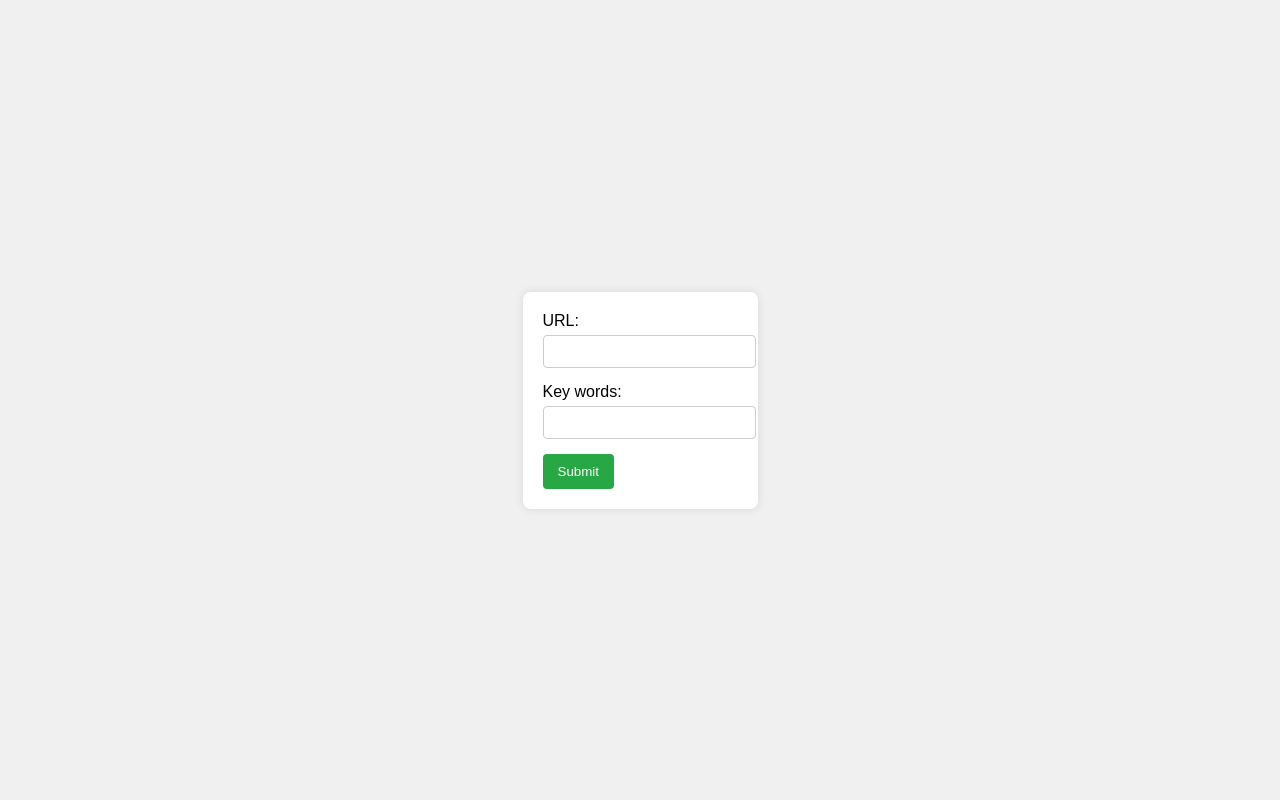
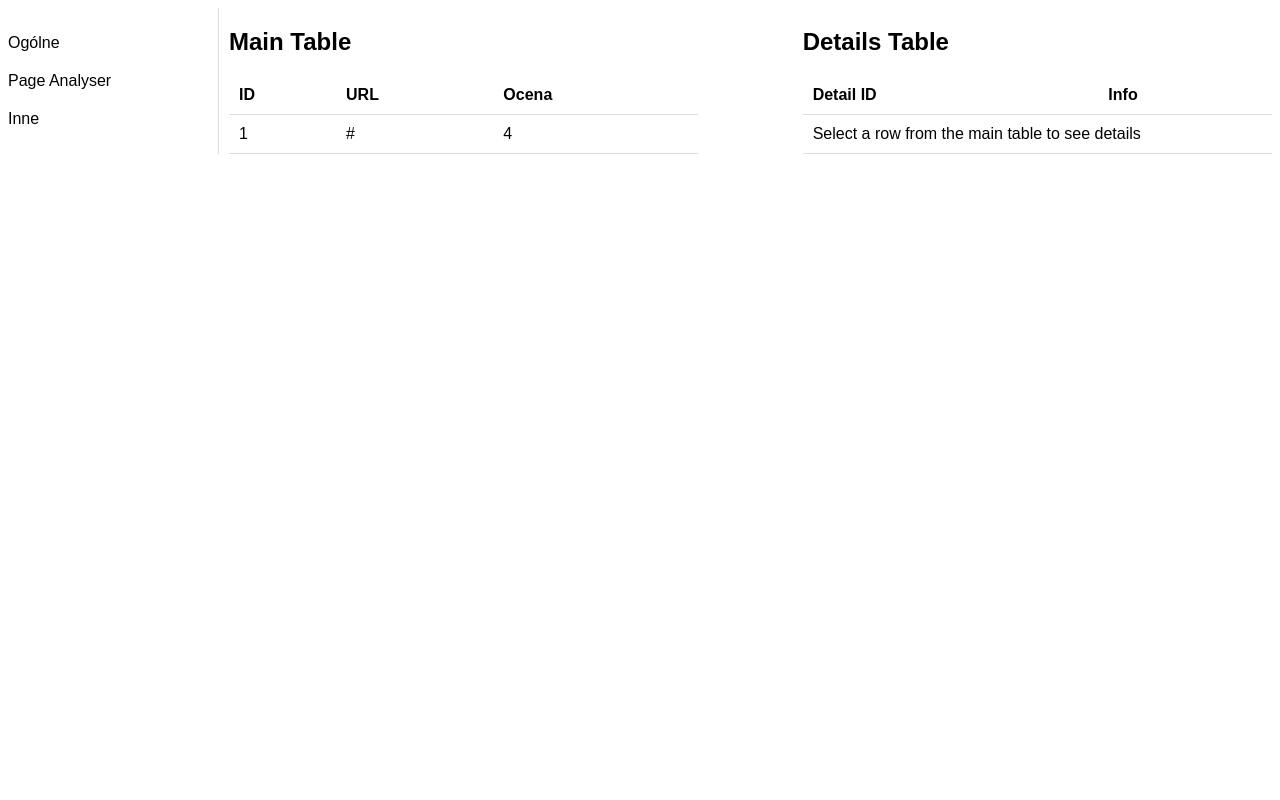
Before and after one commit to Lewyyy00/WhiteHat-SEO-Analyser, a Flask app: template templates/index.html in a window 1280 px wide. Run offline with Flask 3, Linux system fonts and the light colour scheme; the template is opened without the code that fills it: most values are stand-ins (such as "Sample title", 1, 10 or a date in 2020); parts of the project's set-up code (start-up, migrations or seed data) failed here and were passed over.

Commit message:
added new web gui

```diff
--- /dev/null
+++ b/SEO_pro/app.py
@@ -0,0 +1,25 @@
+from flask import Flask, render_template, jsonify, request
+from logic import *
+from analyser import *
+
+app = Flask(__name__, template_folder="../templates", static_folder="../static")
+
+@app.route('/')
+def index():
+    page_analyser = UrlStructure('https://www.scrapingbee.com/blog/crawling-python/')  # Zmień na odpowiednią stronę
+    links_200 = page_analyser.get_all_internal_links()
+    main_table_data = [{"id": idx + 1, "url": url, "rating": 5} for idx, url in enumerate(links_200)]
+    return render_template('index.html', main_table_data=main_table_data)
+
+@app.route('/details/<int:id>')
+def details(id):
+    details_table_data = {
+        1: [{"detail_id": 1, "info": "Detail 1 for URL 1"}, {"detail_id": 2, "info": "Detail 2 for URL 1"}],
+        2: [{"detail_id": 3, "info": "Detail 1 for URL 2"}],
+        3: [{"detail_id": 4, "info": "Detail 1 for URL 3"}, {"detail_id": 5, "info": "Detail 2 for URL 3"}],
+    }
+    details = details_table_data.get(id, [])
+    return jsonify(details)
+
+if __name__ == '__main__':
+    app.run(debug=True)
--- a/code/app.py
+++ /dev/null
@@ -1,31 +0,0 @@
-from flask import Flask, render_template, request, redirect, url_for
-from logic import WebsiteData
-
-app = Flask(__name__)
-
-@app.route('/')
-def index():
-    return render_template('index.html')
-
-@app.route('/result_page', methods=['POST'])
-def submit():
-    url = request.form['url']
-    keywords = request.form['keywords']
-    website_data = WebsiteData(url)
-
-    title = website_data.get_title()
-    headings = website_data.get_headings()
-    paragraphs = website_data.get_paragraphs()
-    all_links = website_data.get_all_links()
-    #all_404 = website_data.get_all_404_links()
-
-    return render_template('results.html',
-                           title = title,
-                           headings = headings,
-                           paragraphs = paragraphs,
-                           all_links = all_links,
-                           #all_404 = all_404
-                           )
-
-if __name__ == '__main__':
-    app.run(debug=True)
--- a/static/styles.css
+++ b/static/styles.css
@@ -1,45 +1,44 @@
 body {
     font-family: Arial, sans-serif;
-    background-color: #f0f0f0;
-    display: flex;
-    justify-content: center;
-    align-items: center;
-    height: 100vh;
-    margin: 0;
 }
 
-.form-container {
-    background-color: #fff;
-    padding: 20px;
-    border-radius: 8px;
-    box-shadow: 0 0 10px rgba(0, 0, 0, 0.1);
+.container {
+    display: flex;
 }
 
-.form-group {
-    margin-bottom: 15px;
+.menu {
+    width: 200px;
+    border-right: 1px solid #ddd;
+    padding-right: 10px;
 }
 
-label {
-    display: block;
-    margin-bottom: 5px;
+.menu ul {
+    list-style-type: none;
+    padding: 0;
 }
 
-input[type="text"] {
-    width: 100%;
-    padding: 8px;
-    border: 1px solid #ccc;
-    border-radius: 4px;
+.menu ul li {
+    padding: 10px 0;
 }
 
-button {
-    padding: 10px 15px;
-    border: none;
-    border-radius: 4px;
-    background-color: #28a745;
-    color: #fff;
-    cursor: pointer;
+.content {
+    display: flex;
+    flex-grow: 1;
+    justify-content: space-between;
+    padding-left: 10px;
 }
 
-button:hover {
-    background-color: #218838;
+.main-table, .details-table {
+    width: 45%;
 }
+
+table {
+    width: 100%;
+    border-collapse: collapse;
+}
+
+th, td {
+    padding: 10px;
+    text-align: left;
+    border-bottom: 1px solid #ddd;
+}
--- a/templates/index.html
+++ b/templates/index.html
@@ -1,24 +1,78 @@
 <!DOCTYPE html>
-<html lang="pl">
+<html lang="en">
 <head>
     <meta charset="UTF-8">
     <meta name="viewport" content="width=device-width, initial-scale=1.0">
-    <title>WhiteHatSEO</title>
+    <title>Page Analyser</title>
     <link rel="stylesheet" href="{{ url_for('static', filename='styles.css') }}">
+    <script src="https://code.jquery.com/jquery-3.6.0.min.js"></script>
 </head>
 <body>
-    <div class="form-container">
-        <form action="/result_page" method="post">
-            <div class="form-group">
-                <label for="url">URL:</label>
-                <input type="text" id="url" name="url" required>
+    <div class="container">
+        <div class="menu">
+            <ul>
+                <li>Ogólne</li>
+                <li>Page Analyser</li>
+                <li>Inne</li>
+            </ul>
+        </div>
+        <div class="content">
+            <div class="main-table">
+                <h2>Main Table</h2>
+                <table>
+                    <thead>
+                        <tr>
+                            <th>ID</th>
+                            <th>URL</th>
+                            <th>Ocena</th>
+                        </tr>
+                    </thead>
+                    <tbody>
+                        {% for row in main_table_data %}
+                        <tr data-id="{{ row.id }}">
+                            <td>{{ row.id }}</td>
+                            <td>{{ row.url }}</td>
+                            <td>{{ row.rating }}</td>
+                        </tr>
+                        {% endfor %}
+                    </tbody>
+                </table>
             </div>
-            <div class="form-group">
-                <label for="keywords">Key words:</label>
-                <input type="text" id="keywords" name="keywords" required>
+            <div class="details-table">
+                <h2>Details Table</h2>
+                <table>
+                    <thead>
+                        <tr>
+                            <th>Detail ID</th>
+                            <th>Info</th>
+                        </tr>
+                    </thead>
+                    <tbody id="details-body">
+                        <tr>
+                            <td colspan="2">Select a row from the main table to see details</td>
+                        </tr>
+                    </tbody>
+                </table>
             </div>
-            <button type="submit">Submit</button>
-        </form>
+        </div>
     </div>
+    <script>
+        $(document).ready(function() {
+            $('tr[data-id]').on('click', function() {
+                const id = $(this).data('id');
+                $.get(`/details/${id}`, function(data) {
+                    let detailsBody = $('#details-body');
+                    detailsBody.empty();
+                    if (data.length === 0) {
+                        detailsBody.append('<tr><td colspan="2">No details available</td></tr>');
+                    } else {
+                        data.forEach(function(detail) {
+                            detailsBody.append(`<tr><td>${detail.detail_id}</td><td>${detail.info}</td></tr>`);
+                        });
+                    }
+                });
+            });
+        });
+    </script>
 </body>
 </html>
```
Also changed, not shown: SEO_pro/analyser.py (renamed from code/url.py), SEO_pro/logic.py (renamed from code/logic.py), SEO_pro/values.py (renamed from code/values.py).
